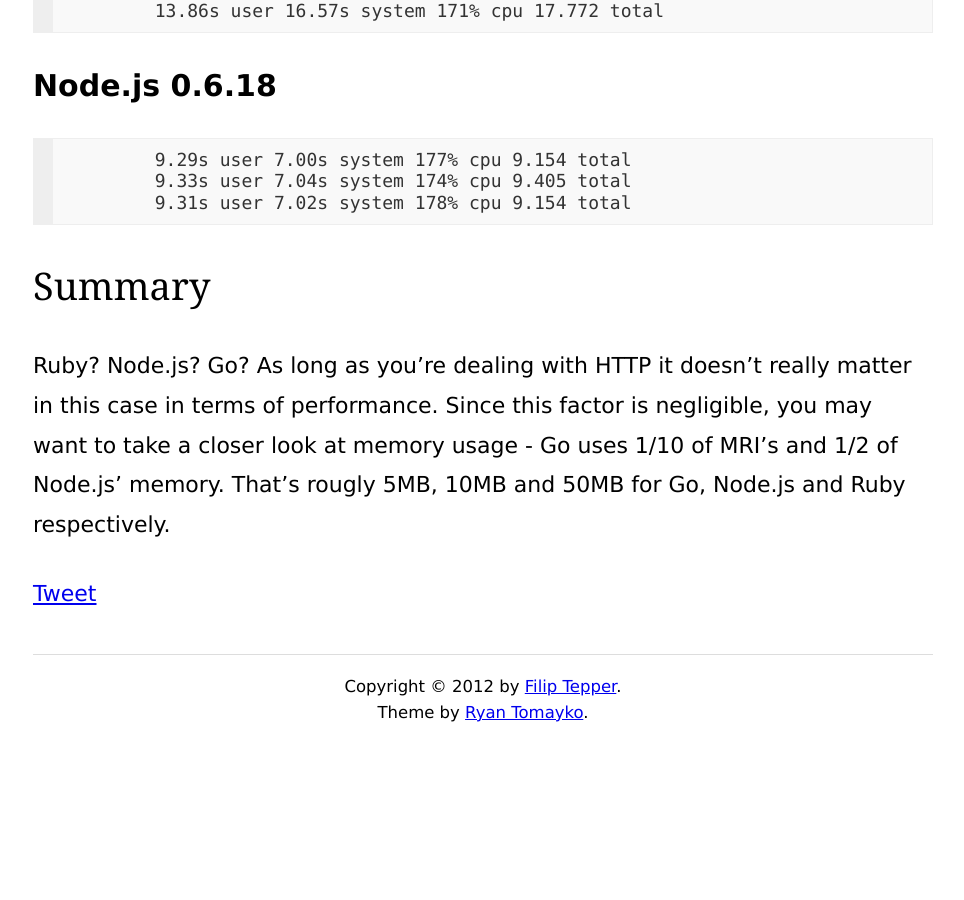
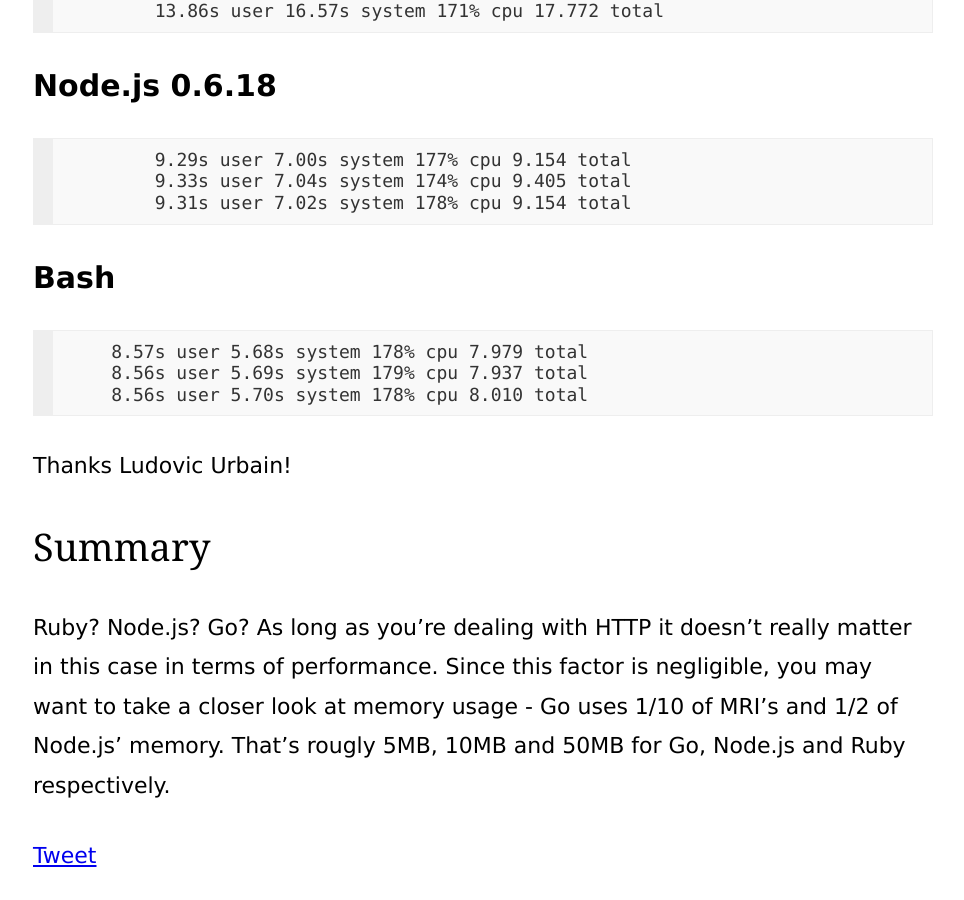
Before and after one commit to filiptepper/filiptepper.github.com, a Jekyll site: the page built from _posts/2012-05-24-polyglot-image-processing-performance-shootout-with-ruby-nodejs-and-go.markdown, in a window 1280 px wide and 900 px high, scrolled down 10749 px. Shown: the whole window, without its empty margins (157-1121 px from the left). Built offline with Jekyll 4.4.1, drawn with Linux system fonts in a browser that asks for light colours; comment, search, counter and statistics services are not loaded; before the commit the page ends 11494 px from its top, so only the background shows below that.

Commit message:
added bash example

```diff
--- a/_posts/2012-05-24-polyglot-image-processing-performance-shootout-with-ruby-nodejs-and-go.markdown
+++ b/_posts/2012-05-24-polyglot-image-processing-performance-shootout-with-ruby-nodejs-and-go.markdown
@@ -357,6 +357,14 @@
 		9.33s user 7.04s system 174% cpu 9.405 total
 		9.31s user 7.02s system 178% cpu 9.154 total
 
+#### Bash
+
+        8.57s user 5.68s system 178% cpu 7.979 total
+        8.56s user 5.69s system 179% cpu 7.937 total
+        8.56s user 5.70s system 178% cpu 8.010 total
+
+Thanks Ludovic Urbain!
+
 ### Summary
 
 Ruby? Node.js? Go? As long as you're dealing with HTTP it doesn't really matter in this case in terms of performance. Since this factor is negligible, you may want to take a closer look at memory usage - Go uses 1/10 of MRI's and 1/2 of Node.js' memory. That's rougly 5MB, 10MB and 50MB for Go, Node.js and Ruby respectively.
```
